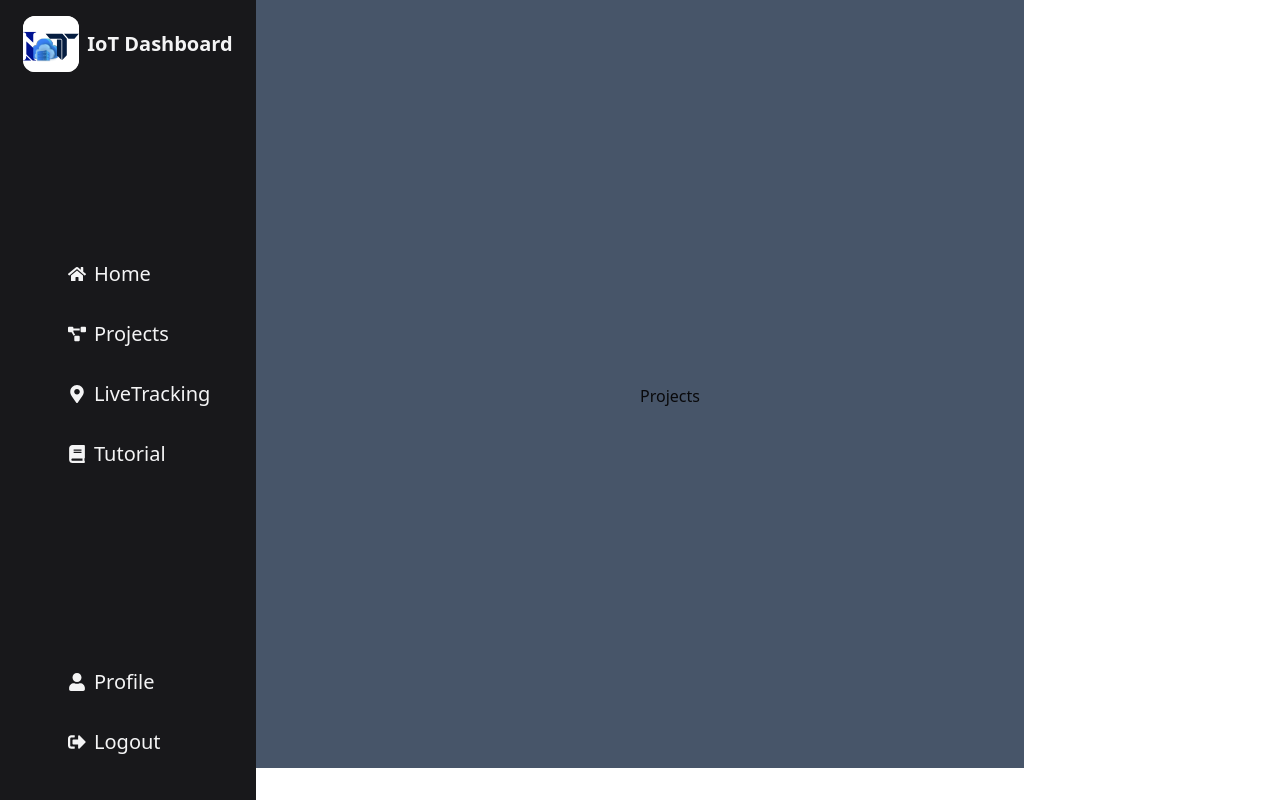
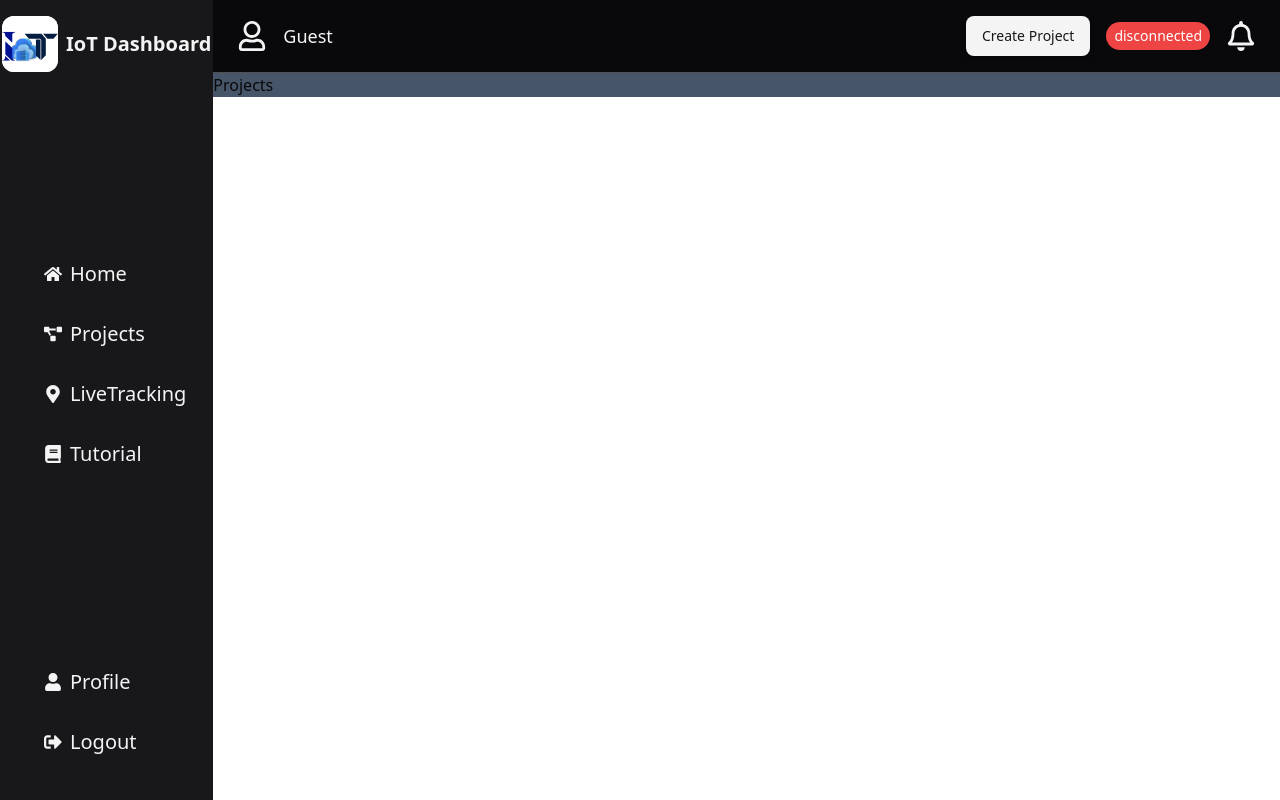
Before and after one commit to PRIYANKAec/Full_Stack_IOT_Web_Application, a React (Vite) app in the folder frontend/: page /projects in a window 1280 px wide. Built offline with nearby package versions, Linux system fonts and the light colour scheme; no server answers.

Commit message:
header component[KAVI-ADD]

```diff
--- a/frontend/src/App.jsx
+++ b/frontend/src/App.jsx
@@ -9,6 +9,7 @@ import Sidebar from './components/sidebar';
 import StudentHome from './pages/Student/StudentHome';
 import LiveTracking from './pages/Student/LiveTracking';
 import Projects from './pages/Student/Projects';
+import Header from './components/header';
 
 function App() {
   return (
@@ -29,18 +30,21 @@ const AppContent = () => {
   return (
     <div className='flex'>
       {!hideNavbarRoutes.includes(location.pathname) && <Sidebar />}
-      <div className='flex-grow'>
+      <div className='w-full'>
+      <div className='flex flex-col'>
+      {!hideNavbarRoutes.includes(location.pathname) && <Header />}
         <Routes>
           <Route path="/" element={user ? <Home /> : <Navigate to="/login" />} />
           <Route path="/login" element={!user ? <Login /> : <Navigate to="/" />} />
           <Route path="/register" element={!user ? <Register /> : <Navigate to="/" />} />
-        <Route path="*" element={<Navigate to={user ? "/" : '/login' } />} />
+          <Route path="*" element={<Navigate to={user ? "/" : '/login'} />} />
           <Route path="/studentHome" element={<StudentHome />} />
           <Route path="/liveTracking" element={<LiveTracking />} />
           <Route path="/projects" element={<Projects />} />
         </Routes>
         </div>
       </div>
+    </div>
   );
 };
 
--- /dev/null
+++ b/frontend/src/components/header.jsx
@@ -0,0 +1,73 @@
+import React, { useEffect, useState } from 'react';
+import { FaRegBell, FaRegUser } from 'react-icons/fa';
+import { RiAdminFill } from "react-icons/ri";
+import { useAuth } from '@/context/AuthContext';
+import { Button } from './ui/button';
+import { getStatus } from '@/utils/status';
+import Badge from './ui/badge';
+import { motion } from 'framer-motion';
+
+const Header = () => {
+  const { user } = useAuth();
+  const [status, setStatus] = useState('disconnected');
+
+  useEffect(() => {
+    const fetchStatus = async () => {
+        if (user && user.id) {
+            const currentStatus = await getStatus(user.id);
+            setStatus(currentStatus);
+        }
+    };
+
+    fetchStatus();
+  }, []);
+
+  return (
+    <motion.header
+      className="bg-foreground text-secondary flex justify-between items-center py-4 px-6 shadow-lg border-b border-secondary/30"
+      initial={{ opacity: 0, y: -50 }}
+      animate={{ opacity: 1, y: 0 }}
+      transition={{ duration: 0.6 }}
+    >
+      <div className="flex items-center space-x-2 sm:space-x-4">
+        {user?.role === 'ADMIN' ? (
+          <motion.div
+            className="hidden md:block text-3xl cursor-pointer transition-transform"
+            whileHover={{ scale: 1.1 }}
+          >
+            <RiAdminFill />
+          </motion.div>
+        ) : (
+          <motion.div
+            className="hidden md:block text-3xl cursor-pointer transition-transform hover:scale-110"
+            whileHover={{ scale: 1.1 }}
+          >
+            <FaRegUser />
+          </motion.div>
+        )}
+        <p className="pl-2 sm:pl-0 text-base sm:text-lg font-medium">{user?.username || "Guest"}</p>
+      </div>
+      <div className="flex items-center space-x-2 sm:space-x-4">
+        <motion.div
+          whileHover={{ scale: 1.05 }}
+        >
+          <Button
+            variant="secondary" className="rounded-lg px-1 sm:px-4 shadow-md transition-all hover:shadow-lg"
+            onClick={() => location.href = '/projects'}
+          >
+            Create Project
+          </Button>
+        </motion.div>
+        <Badge status={status} className="text-sm font-semibold" />
+        <motion.div
+          className="text-xl sm:text-3xl cursor-pointer transition-transform hover:scale-110"
+          whileHover={{ scale: 1.1 }}
+        >
+          <FaRegBell />
+        </motion.div>
+      </div>
+    </motion.header>
+  );
+};
+
+export default Header;
--- a/frontend/src/components/sidebar.jsx
+++ b/frontend/src/components/sidebar.jsx
@@ -6,7 +6,7 @@ import { useAuth } from '@/context/AuthContext';
 
 const sidebarVariants = {
   hidden: { opacity: 0, x: -100 },
-  visible: { opacity: 1, x: 0, transition: { duration: 0.7 } }
+  visible: { opacity: 1, x: 0}
 };
 
 const linkVariants = {
@@ -28,15 +28,15 @@ const Sidebar = () => {
 
   return (
     <>
-      <div className="sm:hidden fixed top-4 left-4 z-50">
+      <div className="sm:hidden fixed top-6 left-2 z-50">
         {isOpen ? (
           <FaTimes className="text-2xl cursor-pointer text-white" onClick={toggleSideBar} />
         ) : (
-          <FaBars className="text-2xl cursor-pointer text-black" onClick={toggleSideBar} />
+          <FaBars className="text-2xl cursor-pointer text-white" onClick={toggleSideBar} />
         )}
       </div>
       <motion.div
-        className={`fixed top-0 left-0 pt-10 pb-4 h-full bg-primary text-secondary min-h-screen transform ${isOpen ? 'translate-x-0' : '-translate-x-full'} transition-transform duration-300 ease-in-out sm:relative sm:translate-x-0 sm:flex sm:flex-col sm:justify-between sm:w-36 lg:w-64 md:w-48 sm:pt-0`}
+        className={`fixed top-0 left-0 pt-10 pb-4 h-full bg-primary text-secondary min-h-screen transform ${isOpen ? 'translate-x-0' : '-translate-x-full'} transition-transform duration-200 ease-in-out sm:relative sm:translate-x-0 sm:flex sm:flex-col sm:justify-between sm:w-36 lg:w-64 md:w-48 sm:pt-0`}
         initial={{ x: -100 }}
         animate={{ x: isOpen ? 0 : -300, transition: { duration: 0.4 } }}
         variants={sidebarVariants}
@@ -50,25 +50,25 @@ const Sidebar = () => {
 
         <nav className='text-center text-xl space-y-2 flex flex-col'>
           <motion.div variants={linkVariants} whileHover="hover" onClick={toggleSideBar}>
-            <Link to="/" className="pl-4 lg:pl-12 py-3 mx-5 sm:mx-1 md:mx-5 hover:bg-secondary hover:text-primary rounded-xl transition duration-300 flex items-center space-x-2">
+            <Link to="/" className="pl-4 lg:pl-6 py-3 mx-5 sm:mx-1 md:mx-5 hover:bg-secondary hover:text-primary rounded-xl transition duration-300 flex items-center space-x-2">
               <FaHome className="text-lg" />
               <span>Home</span>
             </Link>
           </motion.div>
           <motion.div variants={linkVariants} whileHover="hover" onClick={toggleSideBar}>
-            <Link to="/projects" className='pl-4 lg:pl-12 py-3 mx-5 sm:mx-1 md:mx-5 hover:bg-secondary hover:text-primary rounded-xl transition duration-300 flex items-center space-x-2'>
+            <Link to="/projects" className='pl-4 lg:pl-6 py-3 mx-5 sm:mx-1 md:mx-5 hover:bg-secondary hover:text-primary rounded-xl transition duration-300 flex items-center space-x-2'>
               <FaProjectDiagram className="text-lg" />
               <span>Projects</span>
             </Link>
           </motion.div>
           <motion.div variants={linkVariants} whileHover="hover" onClick={toggleSideBar}>
-            <Link to="/LiveTracking" className='pl-4 lg:pl-12 py-3 mx-5 sm:mx-1 md:mx-5 hover:bg-secondary hover:text-primary rounded-xl transition duration-300 flex items-center space-x-2'>
+            <Link to="/LiveTracking" className='pl-4 lg:pl-6 py-3 mx-5 sm:mx-1 md:mx-5 hover:bg-secondary hover:text-primary rounded-xl transition duration-300 flex items-center space-x-2'>
               <FaMapMarkerAlt className="text-lg" />
               <span>LiveTracking</span>
             </Link>
           </motion.div>
           <motion.div variants={linkVariants} whileHover="hover" onClick={toggleSideBar}>
-            <Link to="/Tutorial" className='pl-4 lg:pl-12 py-3 mx-5 sm:mx-1 md:mx-5 hover:bg-secondary hover:text-primary rounded-xl transition duration-300 flex items-center space-x-2'>
+            <Link to="/Tutorial" className='pl-4 lg:pl-6 py-3 mx-5 sm:mx-1 md:mx-5 hover:bg-secondary hover:text-primary rounded-xl transition duration-300 flex items-center space-x-2'>
               <FaBook className="text-lg" />
               <span>Tutorial</span>
             </Link>
@@ -78,11 +78,11 @@ const Sidebar = () => {
         <div className='text-center text-xl mb-4 space-y-2'>
           <motion.div variants={linkVariants} whileHover="hover"
           onClick={toggleSideBar}
-          className='pl-5 lg:pl-12 py-3 mx-5 sm:mx-1 md:mx-5 hover:bg-secondary hover:text-primary rounded-xl transition duration-300 cursor-pointer flex items-center space-x-2'>
+          className='pl-5 lg:pl-6 py-3 mx-5 sm:mx-1 md:mx-5 hover:bg-secondary hover:text-primary rounded-xl transition duration-300 cursor-pointer flex items-center space-x-2'>
             <FaUser className="text-lg" />
             <span>Profile</span>
           </motion.div>
-          <motion.div variants={linkVariants} whileHover="hover" className='pl-5 lg:pl-12 py-3 mx-5 sm:mx-1 md:mx-5 hover:bg-secondary hover:text-primary rounded-xl transition duration-300 cursor-pointer flex items-center space-x-2'
+          <motion.div variants={linkVariants} whileHover="hover" className='pl-5 lg:pl-6 py-3 mx-5 sm:mx-1 md:mx-5 hover:bg-secondary hover:text-primary rounded-xl transition duration-300 cursor-pointer flex items-center space-x-2'
             onClick={() => logout()} >
             <FaSignOutAlt className="text-lg" />
             <span>Logout</span>
--- /dev/null
+++ b/frontend/src/components/ui/badge.jsx
@@ -0,0 +1,18 @@
+import React from 'react';
+import { cn } from '@/lib/utils';
+
+const Badge = ({ status }) => {
+  const statusClasses = {
+    connected: 'bg-green-500 text-white',
+    disconnected: 'bg-red-500 text-white',
+    failed: 'bg-yellow-500 text-white',
+  };
+
+  return (
+    <span className={cn('px-2 py-1 rounded-2xl text-sm', statusClasses[status])}>
+      {status}
+    </span>
+  );
+};
+
+export default Badge;
--- a/frontend/src/pages/Home.jsx
+++ b/frontend/src/pages/Home.jsx
@@ -3,11 +3,12 @@ import { useAuth } from '../context/AuthContext';
 
 const Home = () => {
   const { user } = useAuth();
+  const userDetail = user && user ? JSON.stringify(user) : "No user details available";
 
   return (
-    <div className="text-center mt-10">
+    <div className="mx-auto p-4">
       <h1 className="text-2xl font-bold">Welcome to the Home Page</h1>
-      {user && <pre>{JSON.stringify(user, null, 2)}</pre>}
+      {/* <p className="mt-4">User: {userDetail}</p> */}
     </div>
   );
 }
--- a/frontend/src/pages/Student/Projects.jsx
+++ b/frontend/src/pages/Student/Projects.jsx
@@ -2,7 +2,7 @@ import React from 'react'
 
 const Projects = () => {
   return (
-    <div className='p-96 bg-slate-600 w-96 h-96'>Projects</div>
+    <div className='bg-slate-600 '>Projects</div>
   )
 }
 
--- /dev/null
+++ b/frontend/src/utils/status.js
@@ -0,0 +1,18 @@
+import api from "./api";
+
+export const getStatus = async (userId) => {
+  try {
+    const response = await api.post(`/api/projects/getByUser/${userId}`);
+    if(response.data.data[0].id) {
+      return 'connected';
+    }
+    else if (response.data.data[0].id === undefined) {
+      return 'disconnected';
+    }
+  } catch (error) {
+    if(error.response.status === 403) {
+      return 'disconnected';
+    }
+    return 'error';
+  }
+};
```
Also changed, not shown: 1 other file (tests, documents, lock files or other folders). Lines whose indentation alone changed are shown as unchanged.
